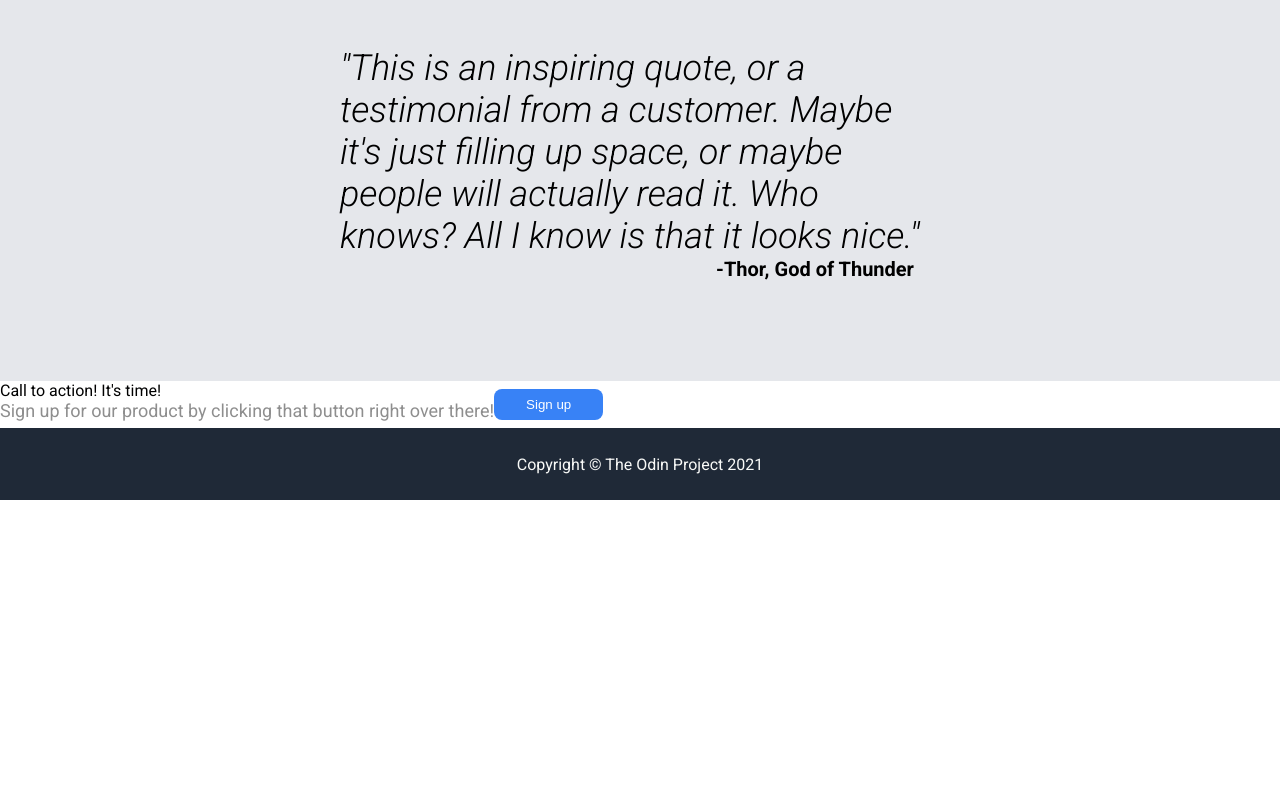
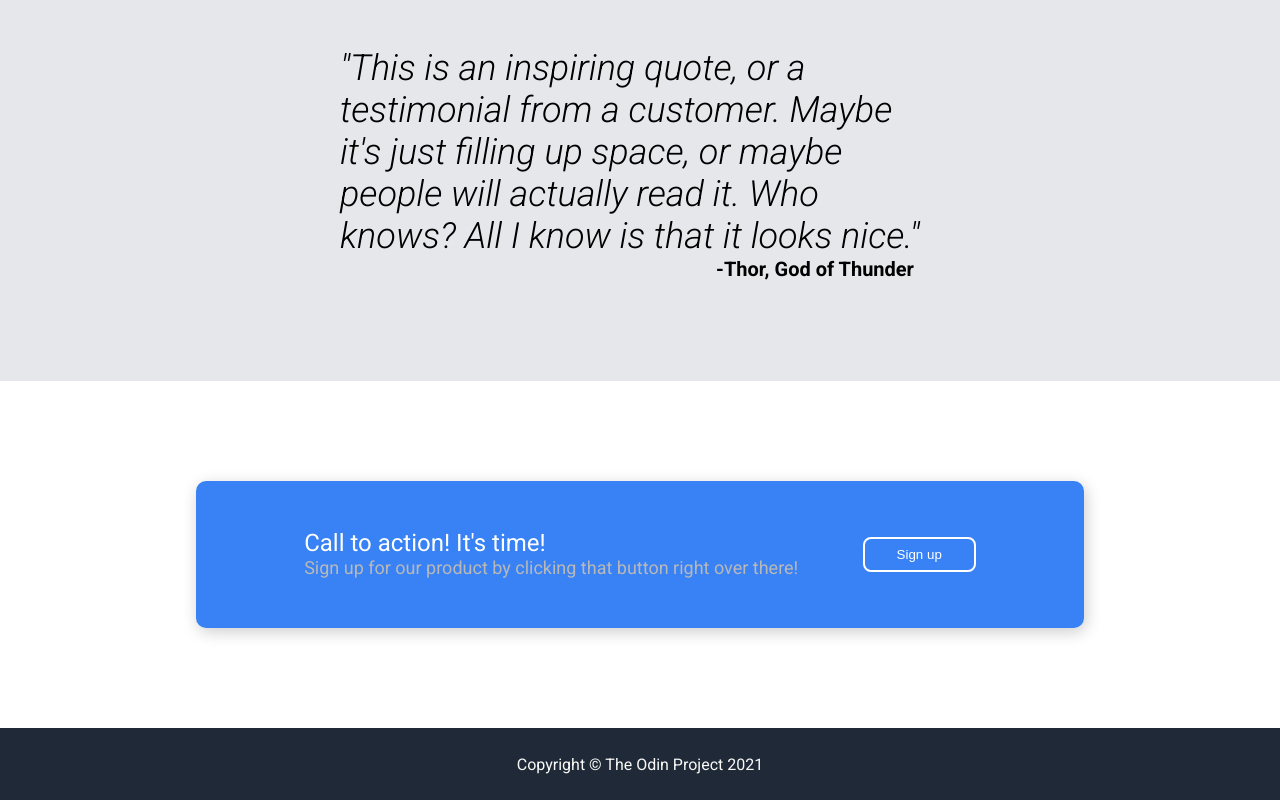
Before and after one commit to kaylanw4/landing-page, a plain HTML site: page index.html in a window 1280 px wide. Shown: the part 907-1707 px from the top of the page. Before the commit the page ends 1407 px from the top, so only its background shows below. Drawn offline with Linux system fonts and the light colour scheme.

Commit message:
finished bottom section

```diff
--- a/index.html
+++ b/index.html
@@ -62,10 +62,12 @@
         </div>
         <div class="bot">
             <div class="bot-body">
-                <div class="title">Call to action! It's time!</div>
-                <div class="text">Sign up for our product by clicking that button right over there!</div>
+                <div class="bot-content">
+                    <div class="title">Call to action! It's time!</div>
+                    <div class="text">Sign up for our product by clicking that button right over there!</div>
+                </div>
+                <button class="sign-up-bot">Sign up</button>
             </div>
-            <button class="sign-up-bot">Sign up</button>
         </div>
 
     </div>
--- a/style.css
+++ b/style.css
@@ -64,7 +64,7 @@ a {
 
 .text {
     font-size: 18px;
-    color: #8e8e8e;
+    color: #b8b8b8;
 }
 
 button {
@@ -142,6 +142,34 @@ img {
 
 .bot {
     display: flex;
+    align-items: center;
+    justify-content: center;
+}
+
+.bot-body {
+    background: #3882F6;
+    width: 720px;
+    border-radius: 10px;
+    box-shadow: 2px 4px 16px rgba(0,0,0,.2);
+    display: flex;
+    justify-content: space-around;
+    padding: 48px 84px;
+    gap: 16px;
+    margin: 100px 0px;
+}
+
+.bot-content {
+    white-space: nowrap;
+}
+
+.bot .title {
+    font-size: 24px;
+    color: white;
+}
+
+.bot .sign-up-bot {
+    border: 2px solid white;
+    white-space: nowrap;
 }
 
 .footer {
```
